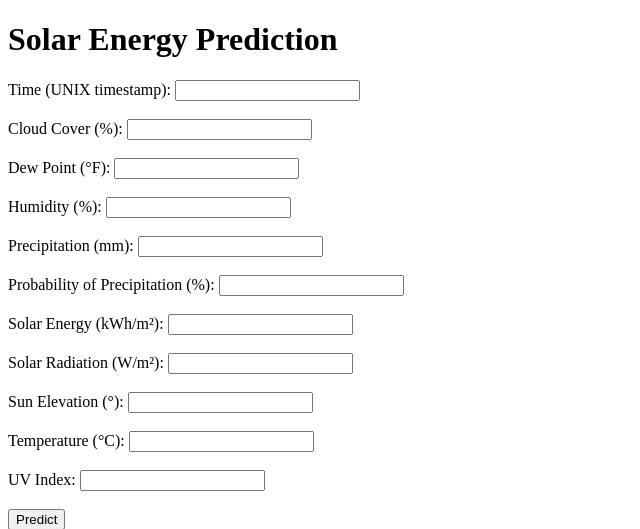
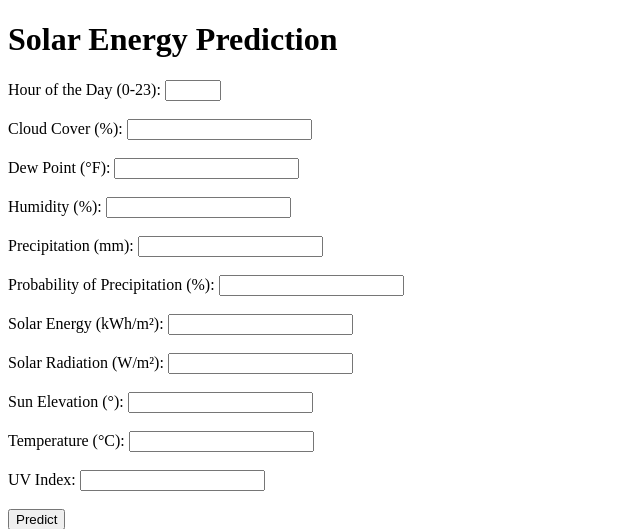
Before and after one commit to GitYaw/Solar-Powered, a Flask app: page / in a window 1280 px wide. Shown: the top 529 px of the page, without its empty margins (0-640 px from the left). Run offline with Flask 3, Linux system fonts and the light colour scheme.

Commit message:
Change time to hour input

```diff
--- a/main.py
+++ b/main.py
@@ -16,7 +16,7 @@ def predict():
     if request.method == "POST":
         try:
             # Get user input from the form
-            time = float(request.form.get("time"))
+            hour = float(request.form.get("hour"))
             cloudcover = float(request.form.get("cloudcover"))
             dew = float(request.form.get("dew"))
             humidity = float(request.form.get("humidity"))
@@ -29,7 +29,7 @@ def predict():
             uvindex = float(request.form.get("uvindex"))
 
             # Create an array with the input data
-            input_data = np.array([[time, cloudcover, dew, humidity, precip, precipprob,
+            input_data = np.array([[hour, cloudcover, dew, humidity, precip, precipprob,
                                     solarenergy, solarradiation, sunelevation, temp, uvindex]])
 
             # Make prediction using your model
--- a/templates/index.html
+++ b/templates/index.html
@@ -7,8 +7,8 @@
 <body>
     <h1>Solar Energy Prediction</h1>
     <form method="POST" action="/predict">
-        <label for="time">Time (UNIX timestamp):</label>
-        <input type="text" name="time" id="time" required><br><br>
+        <label for="hour">Hour of the Day (0-23):</label>
+        <input type="number" min="0" max="23" name="hour" id="hour" required><br><br>
 
         <label for="cloudcover">Cloud Cover (%):</label>
         <input type="number" step="0.1" name="cloudcover" id="cloudcover" required><br><br>
@@ -17,7 +17,7 @@
         <input type="number" step="0.1" name="dew" id="dew" required><br><br>
 
         <label for="humidity">Humidity (%):</label>
-        <input type="number" step="0.1" name="humidity" id="humidity" required><br><br>
+        <input type="number" step="0.01" name="humidity" id="humidity" required><br><br>
 
         <label for="precip">Precipitation (mm):</label>
         <input type="number" step="0.1" name="precip" id="precip" required><br><br>
```
